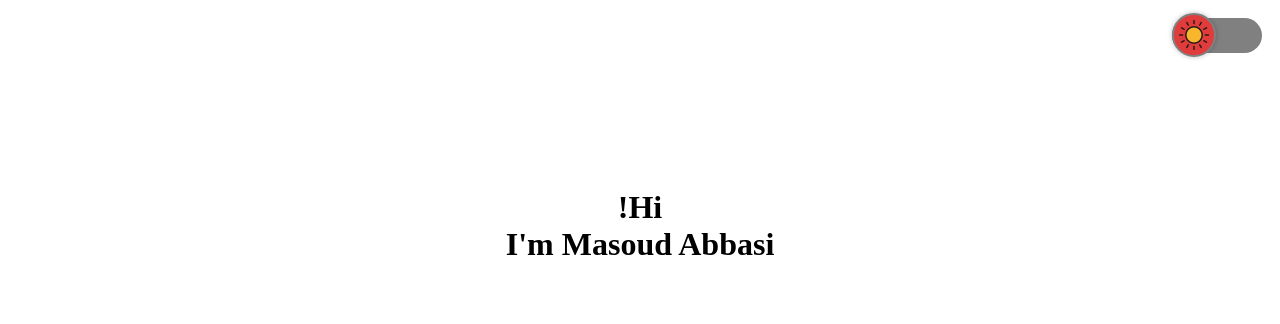
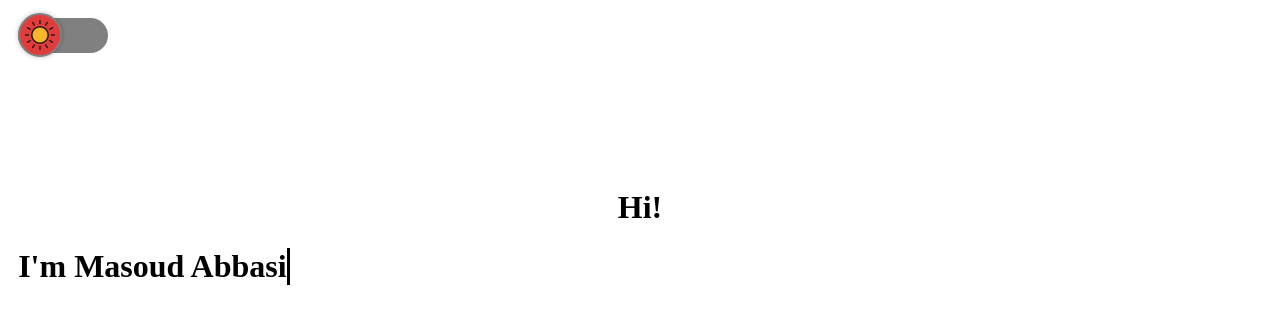
Before and after one commit to masabbasi/change-theme-With-Save-Value-In-localhost, a plain HTML site: page index.html in a window 1280 px wide. Drawn offline with Linux system fonts and the light colour scheme.

Commit message:
Set Animation For Text

```diff
--- a/index.html
+++ b/index.html
@@ -12,7 +12,8 @@
     <input type="checkbox" name="" id="toggle">
     <label for="toggle" class="button"></label>
     <script src="script.js"></script>
-    <h1><br><br><br>Hi!<br>I'm Masoud Abbasi</h1>
+    <h1><br><br><br>Hi!<br></h1>
+    <h1 class="smooth-typing">I'm Masoud Abbasi</h1>
 </body>
 
 </html>
--- a/style.css
+++ b/style.css
@@ -1,5 +1,4 @@
 body {
-    direction: rtl;
     padding: 10px;
     background-color: #fff;
     color: #000;
@@ -50,3 +49,23 @@ body {
 h1 {
     text-align: center;
 }
+
+.smooth-typing {
+    width:16.8ch;
+    border-right: 3px solid;
+    white-space: nowrap;
+    overflow: hidden;
+    animation: typing 3s, blink 0.5s step-end infinite alternate;
+}
+
+@keyframes typing {
+    from {
+        width:0;
+    }
+}
+
+@keyframes blink {
+    50% {
+        border-color: transparent;
+    }
+}
```
